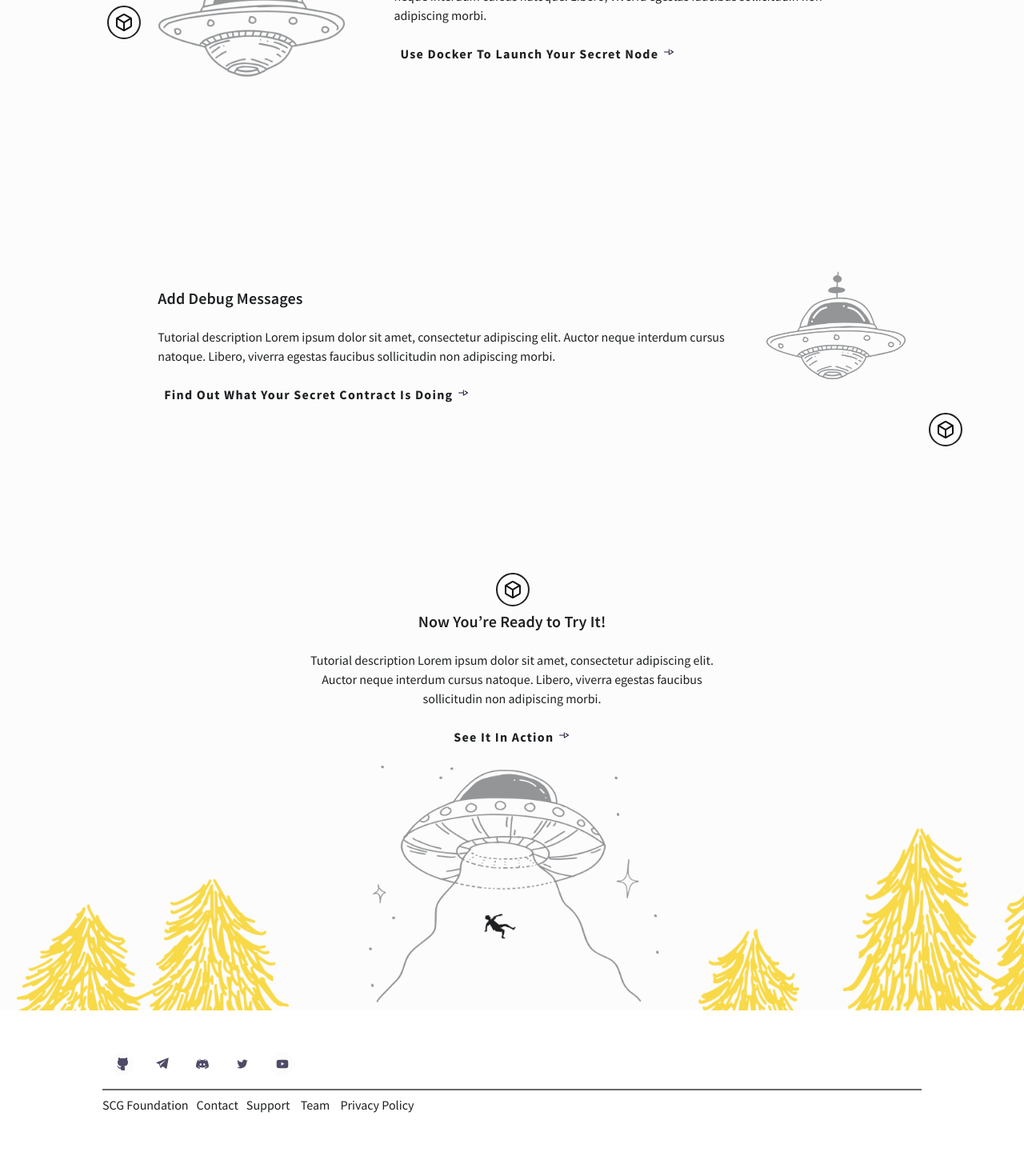
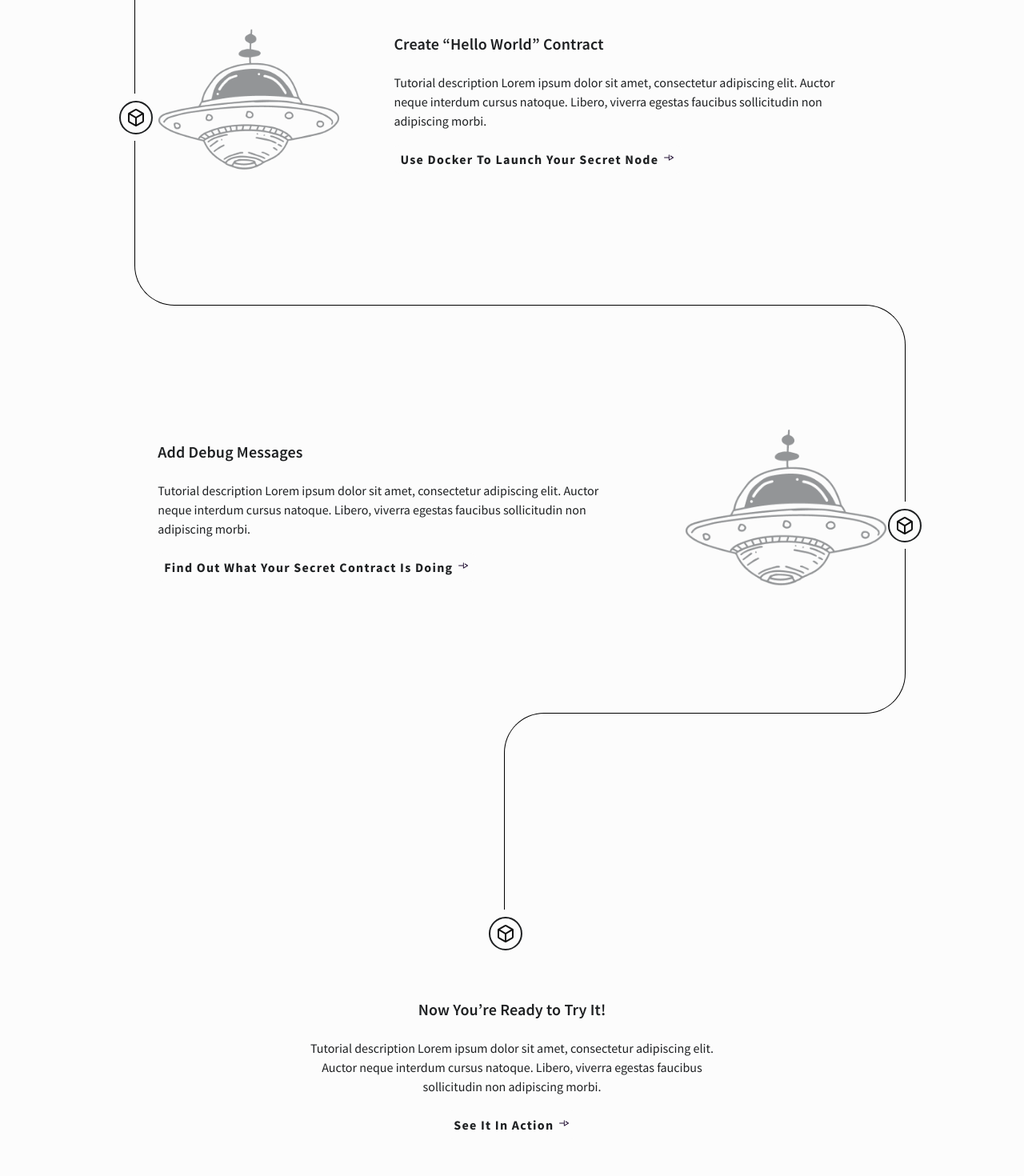
Before and after one commit to marician-net/secret-box, a Vue app: page /tutorial in a window 1280 px wide. Shown: the part 1160-2630 px from the top of the page at 80% size. Before the commit the page ends 2573 px from the top, so only its background shows below. Built offline with nearby package versions, Linux system fonts and the light colour scheme.

Commit message:
1. fixed line tutorial

```diff
--- a/src/pages/Tutorial.vue
+++ b/src/pages/Tutorial.vue
@@ -227,8 +227,7 @@
       </div>
 
       <div class="step-end">
-        <div class="text">
-          <div class="icon-3">
+        <div class="icon-4">
           <svg
             width="43"
             height="42"
@@ -266,6 +265,7 @@
             />
           </svg>
         </div>
+        <div class="text">
           <h6>Now You’re Ready to Try It!</h6>
           <br />
 
@@ -297,8 +297,6 @@
         <img class="bg-1" src="/img/bg1.png" alt="bg 1" />
       </div>
     </div>
-
-
   </section>
 </template>
 
@@ -342,23 +340,29 @@
   }
   &__step {
     display: flex;
+    align-content: center;
+    align-items: center;
     position: relative;
     width: 100%;
-    height: 400px;
-    margin-top: 50px;
-    padding: 20px;
+    height: 500px;
+    max-height: 500px;
+    padding: 50px 20px;
+    margin-bottom: 10px;
     @media (max-width: 1024px) {
-      margin: 30px 5%;
+      margin: 30px 1%;
       flex-wrap: wrap;
       justify-items: center;
       justify-content: center;
       height: auto;
+      padding: 0;
       text-align: center;
     }
     & .text {
       padding: 24px 5%;
+      width: 70%;
       @media (max-width: 1024px) {
-        padding: 24px 15%;
+        padding: 24px 10%;
+        width: 100%;
       }
       @media (max-width: 404px) {
         padding: 24px 5%;
@@ -372,66 +376,153 @@
       margin-left: auto;
     }
     & .image {
-      width:30%;
+      width: 300px;
+      padding: 24px;
       & img {
         width: 100%;
       }
     }
     & .right-to-left {
-      width: 30%;
+      width: 300px;
       padding: 24px;
       padding-left: 50px;
       position: absolute;
       @media (max-width: 1024px) {
         position: static;
-        width: 30%;
-        padding: 0;
+        width: 300px;
       }
     }
     & .icon-1 {
       position: absolute;
-      right: -5%;
-      top: 30%;
-      // &:after {
-      //   border-bottom: 1px solid black;
-      //   border-right: 1px solid black;
-      //   border-bottom-right-radius: 50px;
-      //   content: "";
-      //   position: absolute;
-      //   top: 40px;
-      //   right: 20px;
-      //   height: 160px;
-      //   width: 100%;
-      //   z-index: -1;
-      //   @media (max-width: 1024px) {
-      //     height: 520px;
-      //   }
-      // }
+      right: 0;
+      top: 35%;
+      @media (max-width: 1030px) {
+        display: none;
+      }
+      @media (min-width: 1030px) {
+        &:after {
+          height: 280px;
+          border-bottom-right-radius: 50px;
+          display: block;
+          width: 400px;
+          border-right: 1px solid black;
+          border-bottom: 1px solid black;
+          content: "";
+          position: absolute;
+          right: 20px;
+          z-index: 1;
+          top: 50px;
+        }
+      }
     }
     & .icon-2 {
       position: absolute;
-      left: -5%;
+      left: 0;
       top: 50%;
+      @media (max-width: 1030px) {
+        display: none;
+      }
+      @media (min-width: 1030px) {
+        &:before {
+          height: 245px;
+          border-top-left-radius: 50px;
+          display: block;
+          width: 800px;
+          border-left: 1px solid black;
+          border-top: 1px solid black;
+          content: "";
+          position: absolute;
+          left: 20px;
+          top: -255px;
+          z-index: 1;
+        }
+        &:after {
+          height: 205px;
+          border-bottom-left-radius: 50px;
+          display: block;
+          width: 800px;
+          border-left: 1px solid black;
+          border-bottom: 1px solid black;
+          content: "";
+          position: absolute;
+          left: 20px;
+          z-index: 1;
+          top: 50px;
+        }
+      }
     }
     & .icon-3 {
       position: absolute;
-      right: -5%;
+      right: 0;
       top: 50%;
+      @media (max-width: 1030px) {
+        display: none;
       }
-    & .icon-4 {
+      @media (min-width: 1030px) {
+        &:before {
+          height: 245px;
+          border-top-right-radius: 50px;
+          display: block;
+          width: 800px;
+          border-right: 1px solid black;
+          border-top: 1px solid black;
+          content: "";
           position: absolute;
-      right: 50%;
+          right: 20px;
+          top: -255px;
+          z-index: 1;
+        }
+        &:after {
+          height: 205px;
+          border-bottom-right-radius: 50px;
+          display: block;
+          width: 400px;
+          border-right: 1px solid black;
+          border-bottom: 1px solid black;
+          content: "";
+          position: absolute;
+          right: 20px;
+          z-index: 1;
+          top: 50px;
+        }
+      }
     }
   }
   & .step-end {
     flex-wrap: wrap;
+    display: flex;
+    height: 1000px;
+    max-height: 1000px;
+    padding-top: 250px;
+
     @media (max-width: 1024px) {
-      width: auto;
-      padding: 0;
+      height: auto;
+      padding-top: 0;
     }
-    display: flex;
-    .text {
-      padding: 0 25%;
+    & .icon-4 {
+      position: absolute;
+      right: 49%;
+      @media (max-width: 1030px) {
+        display: none;
+      }
+      @media (min-width: 1030px) {
+        &:before {
+          height: 245px;
+          border-top-left-radius: 50px;
+          display: block;
+          width: 300px;
+          border-left: 1px solid black;
+          border-top: 1px solid black;
+          content: "";
+          position: absolute;
+          left: 20px;
+          top: -255px;
+          z-index: 1;
+        }
+      }
+    }
+    & .text {
+      padding: 80px 25%;
       text-align: center;
       margin: auto;
       @media (max-width: 404px) {
```
Lines whose indentation alone changed are shown as unchanged.
